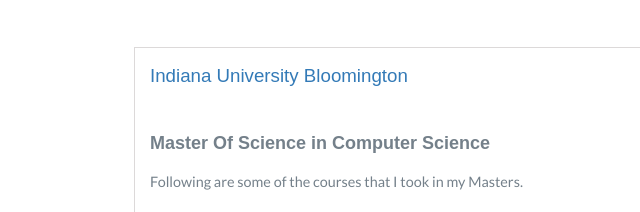
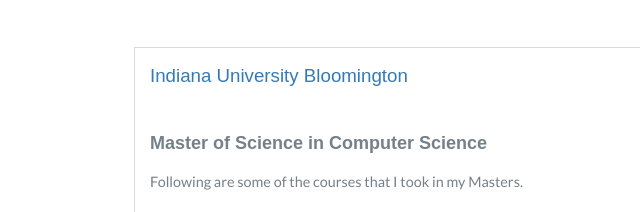
Before and after one commit to GauravVanmane/Home, a website: page index.html in a window 1280 px wide. Shown: the part 2482-2694 px from the top of the page, 156-796 px from the left. Drawn offline with nearby package versions, Linux system fonts and the light colour scheme.

Commit message:
Update index.html

```diff
--- a/index.html
+++ b/index.html
@@ -187,7 +187,7 @@
           <h3 style="font-family: 'Montserrat', sans-serif;"><a href="https://pict.edu/" target="_blank">Indiana University Bloomington</a></h3>
          <span class="education-date">Aug 2021 - May 2023<br>GPA: <strong>3.65/4.0</strong><br><br></span>
          <!-- <span class="education-date">GPA: 8.31/10.0</span> -->
-         <h4 style="font-family: 'Montserrat', sans-serif;font-size:18px;"><strong>Master Of Science in Computer Science</strong></h4>
+         <h4 style="font-family: 'Montserrat', sans-serif;font-size:18px;"><strong>Master of Science in Computer Science</strong></h4>
          <p>
              Following are some of the courses that I took in my Masters.
          </p>
```
